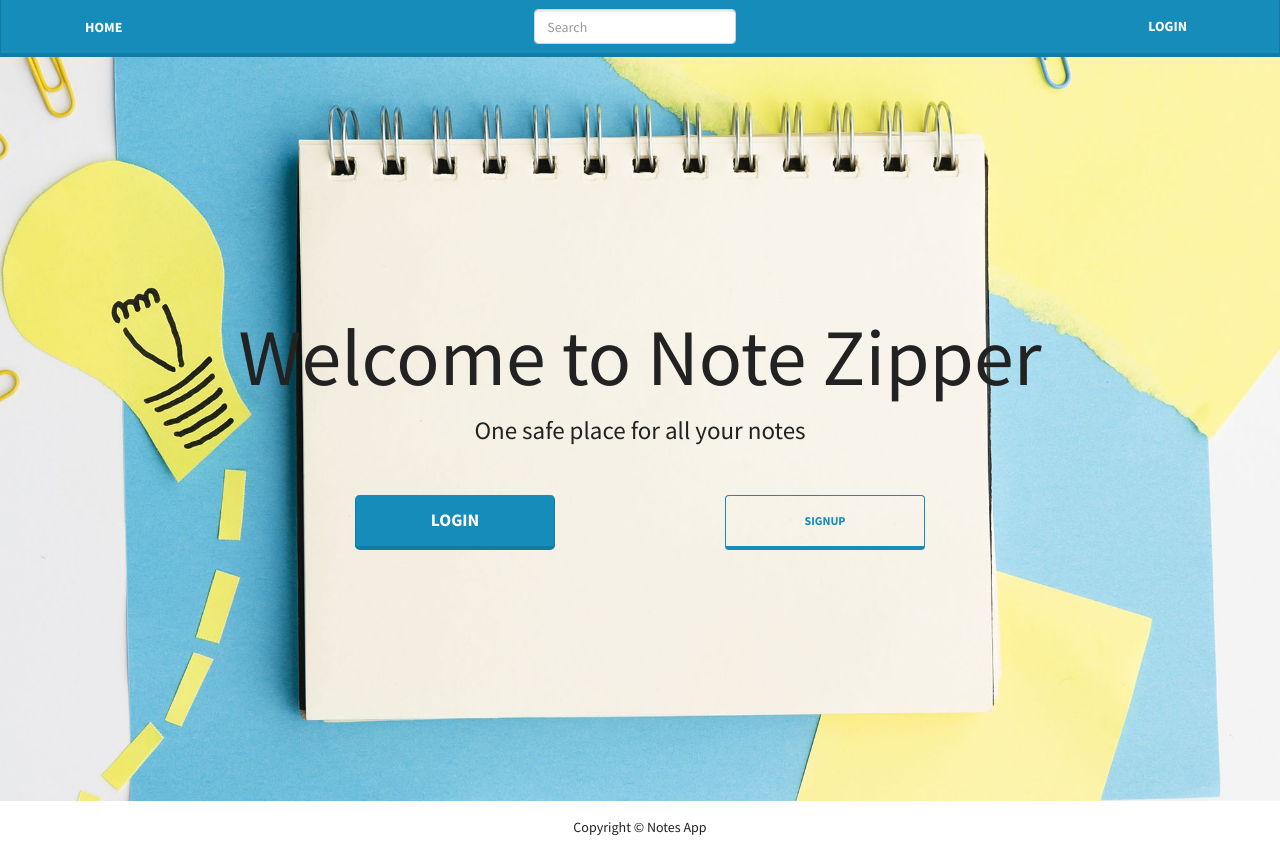
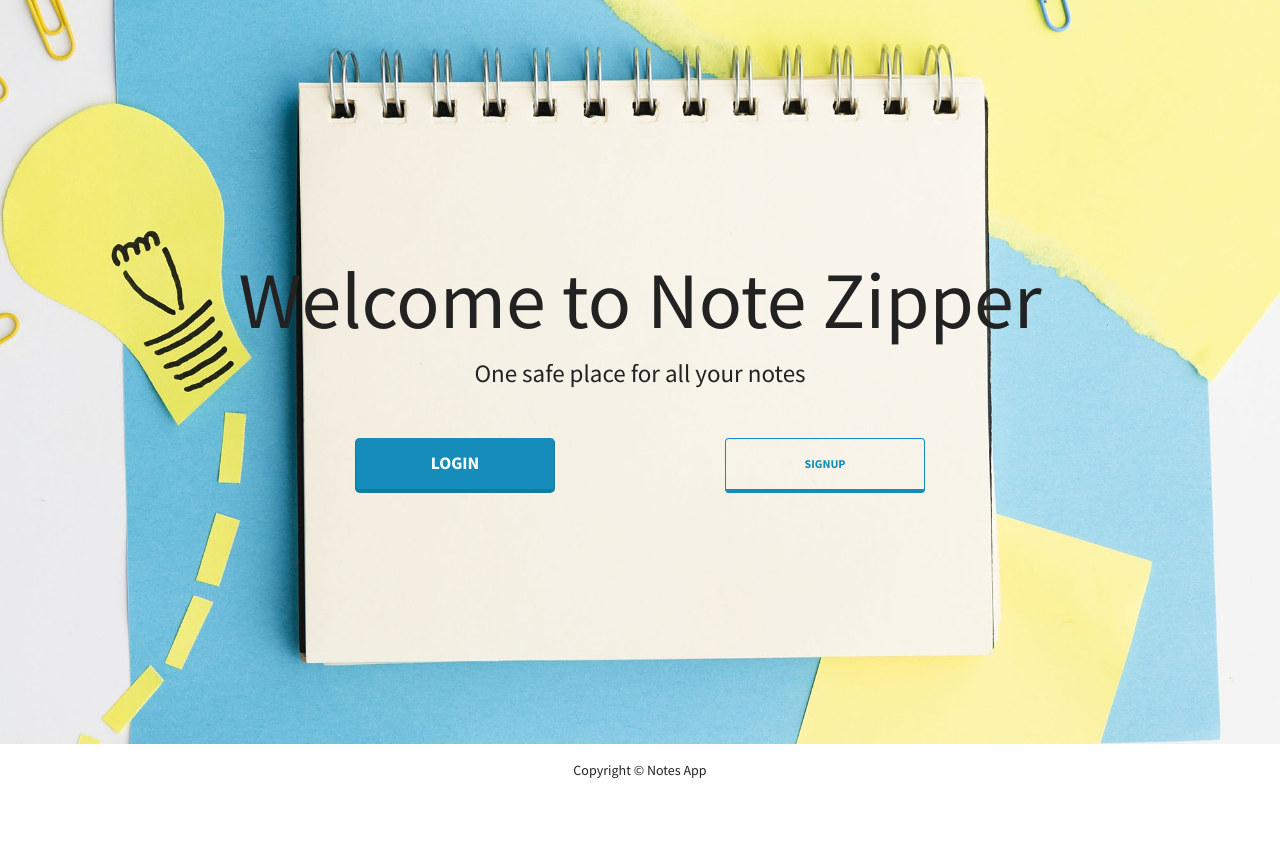
Before and after one commit to mayurlalwani/notes-app-mern, a React (Create React App) app in the folder frontend/: page / in a window 1280 px wide. After the commit the page ends 800 px from the top, so only its background shows below. Built offline with nearby package versions, Linux system fonts and the light colour scheme.

Commit message:
hide header from login and signup

```diff
--- a/frontend/src/App.js
+++ b/frontend/src/App.js
@@ -11,12 +11,16 @@ import ProfilePage from "./components/screens/ProfilePage/ProfilePage";
 import RegisterPage from "./components/screens/RegisterPage/RegisterPage";
 import CreateNote from "./components/screens/CreateNote/CreateNote";
 import SingleNote from "./components/screens/CreateNote/SingleNote";
+import { useSelector } from "react-redux";
 
 const App = () => {
   const [search, setSearch] = useState("");
+  const userLogin = useSelector((state) => state.userLogin);
+  const { userInfo } = userLogin;
+
   return (
     <BrowserRouter>
-      <Header setSearch={setSearch} />
+      {userInfo && <Header setSearch={setSearch} />}
       <main>
         <Route path="/" component={LandingPage} exact />
         <Route path="/login" component={LoginPage} exact />
--- a/frontend/src/components/screens/MyNotes/MyNotes.js
+++ b/frontend/src/components/screens/MyNotes/MyNotes.js
@@ -60,7 +60,7 @@ const MyNotes = ({ search }) => {
   ]);
 
   return (
-    <MainScreen title={`Welcome Back ${userInfo.name}`}>
+    <MainScreen title={`Welcome back, ${userInfo.name}`}>
       <Link to="create-note">
         <Button style={{ marginLeft: 10, marginBottom: 6 }} size="lg">
           Create New Note
```
